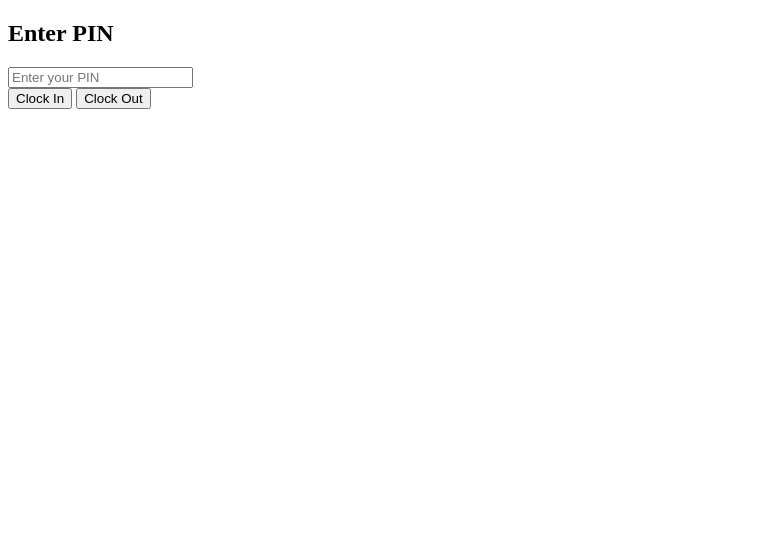
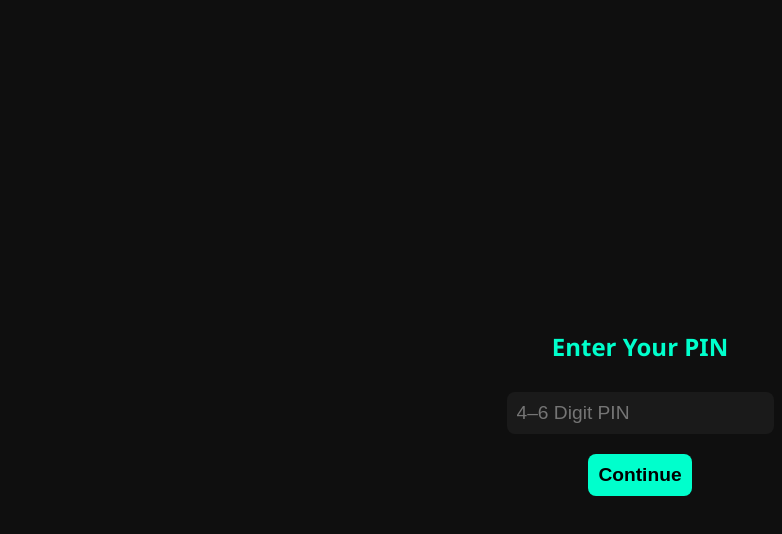
Before and after one commit to wayneb97/staff-clockin-final, a website: page public/index.html in a window 1280 px wide. Shown: the whole page, without its empty margins (0-782 px from the left). Drawn offline with Linux system fonts and the light colour scheme.

Commit message:
Update index.html

```diff
--- a/public/index.html
+++ b/public/index.html
@@ -1,22 +1,53 @@
 <!DOCTYPE html>
 <html>
-<head><title>Staff Clock</title></head>
+<head>
+  <title>Clock In / Out</title>
+  <style>
+    body {
+      background: #0f0f0f;
+      color: #00ffcc;
+      font-family: 'Segoe UI', sans-serif;
+      display: flex;
+      flex-direction: column;
+      align-items: center;
+      justify-content: center;
+      height: 100vh;
+    }
+    input, button {
+      padding: 10px;
+      margin: 10px;
+      font-size: 1.2em;
+      border-radius: 8px;
+      border: none;
+    }
+    input {
+      background: #1a1a1a;
+      color: #00ffcc;
+    }
+    button {
+      background: #00ffcc;
+      color: #000;
+      cursor: pointer;
+      font-weight: bold;
+    }
+    button:hover {
+      background: #00e6b8;
+    }
+  </style>
+</head>
 <body>
-  <h2>Enter PIN</h2>
-  <input id="pin" type="password" placeholder="Enter your PIN"><br>
-  <button onclick="clock('in')">Clock In</button>
-  <button onclick="clock('out')">Clock Out</button>
-  <p id="msg"></p>
+  <h2>Enter Your PIN</h2>
+  <input id="pin" type="password" maxlength="6" placeholder="4–6 Digit PIN">
+  <button onclick="next()">Continue</button>
+
   <script>
-    async function clock(type) {
-      const pin = document.getElementById('pin').value;
-      const endpoint = type === 'in' ? '/api/clockin' : '/api/clockout';
-      const res = await fetch(endpoint, {
-        method: 'POST',
-        headers: { 'Content-Type': 'application/json' },
-        body: JSON.stringify({ pin })
-      });
-      document.getElementById('msg').innerText = await res.text();
+    function next() {
+      const pin = document.getElementById('pin').value.trim();
+      if (pin.length >= 4) {
+        window.location.href = `/status.html?pin=${pin}`;
+      } else {
+        alert("Enter a valid 4–6 digit PIN.");
+      }
     }
   </script>
 </body>
```
